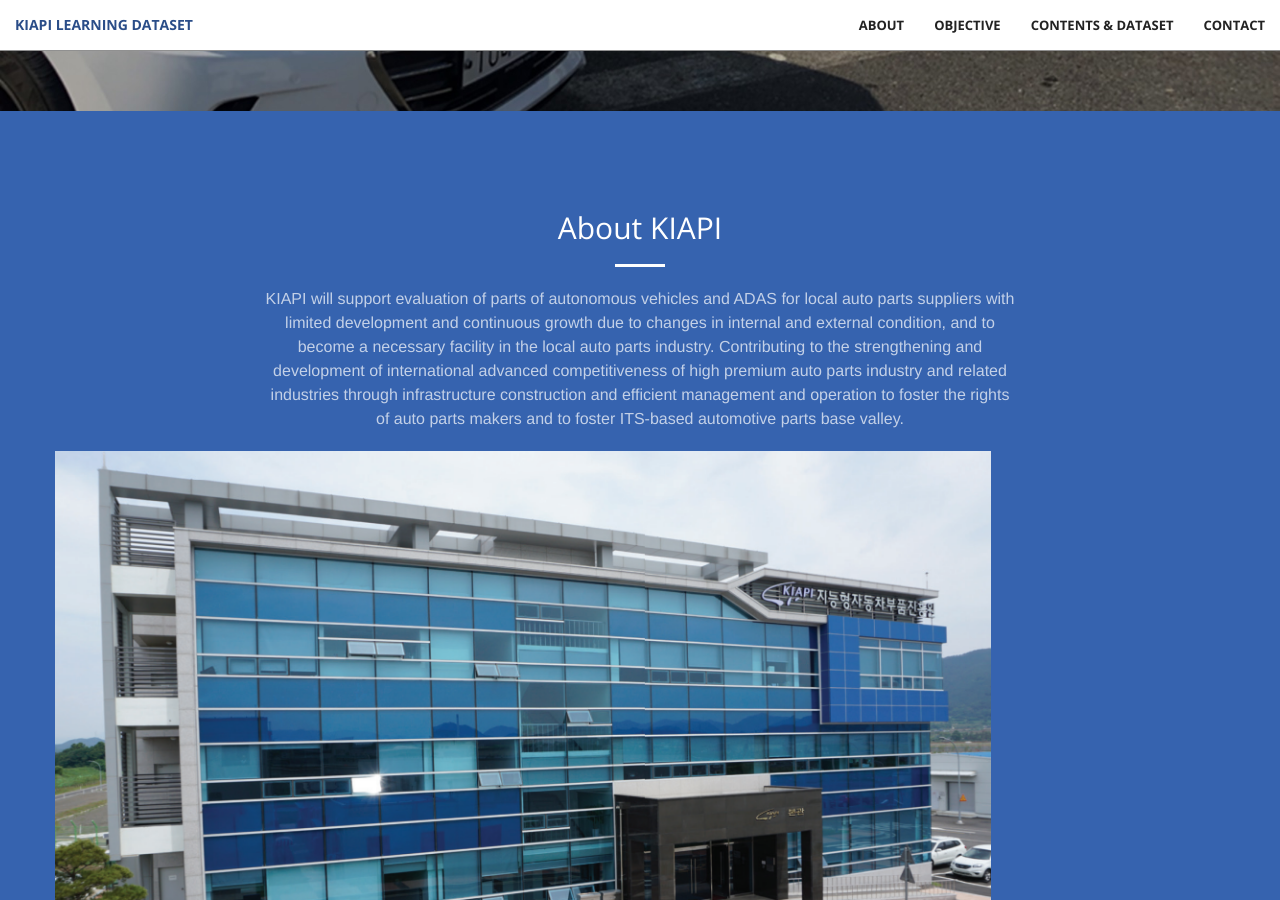
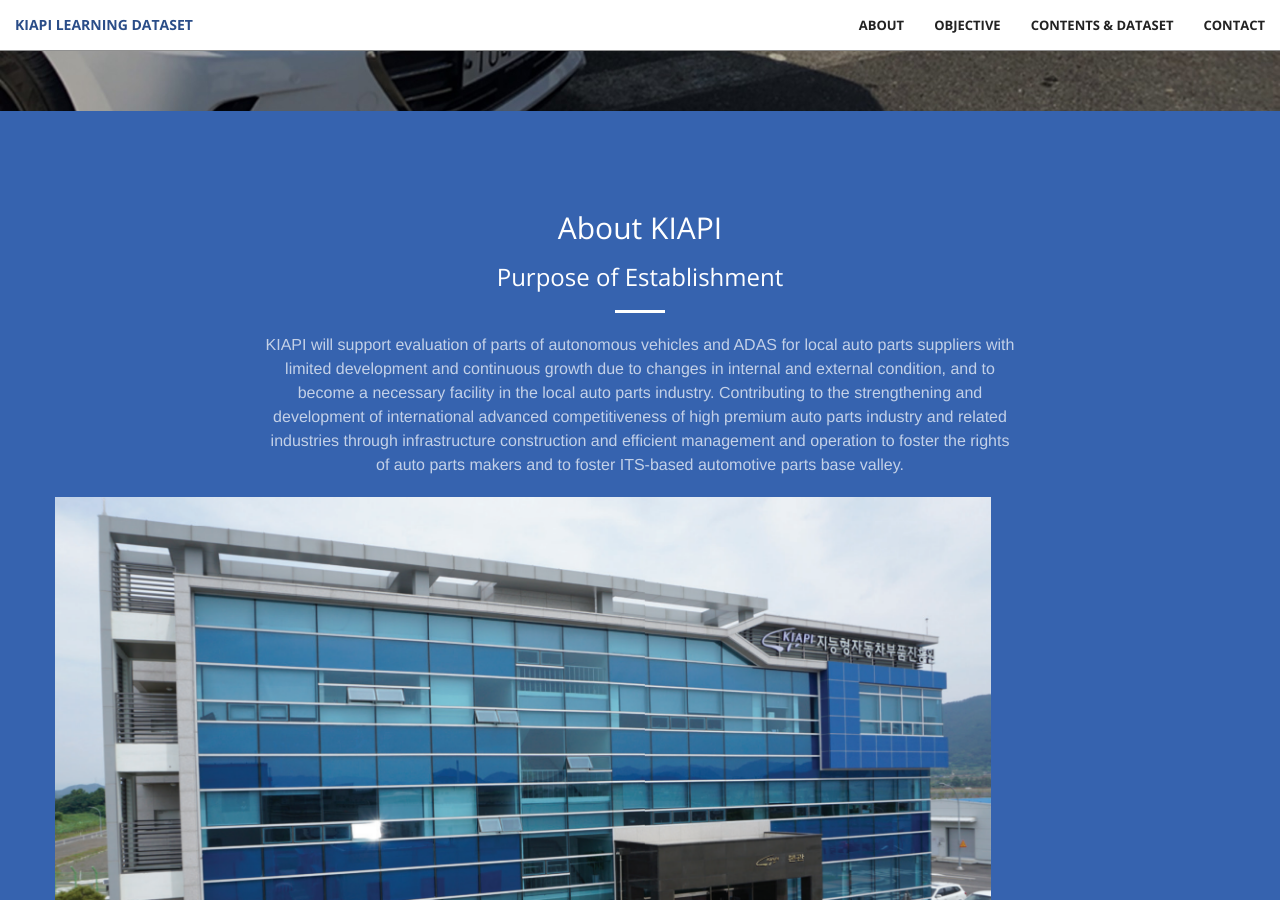
Before and after one commit to thkim1351/Kiapi-Open-Datasets.github.io, a Jekyll site: the page built from docs/index.html, in a window 1280 px wide and 900 px high, scrolled down 789 px. Built offline with Jekyll 4.4.1, drawn with Linux system fonts in a browser that asks for light colours.

Commit message:
Update call-to-action.html

```diff
--- a/docs/_includes/call-to-action.html
+++ b/docs/_includes/call-to-action.html
@@ -3,16 +3,18 @@
         <div class="row">
             <div class="col-lg-8 col-lg-offset-2 text-center">
                 <h2 class="section-heading">About KIAPI</h2>
+                <h3>Purpose of Establishment</h3>
                 <hr class="light">
                 <p class="text-faded">KIAPI will support evaluation of parts of autonomous vehicles and ADAS for local auto parts suppliers with limited development and continuous growth due to changes in internal and external condition, and to become a necessary facility in the local auto parts industry.
 Contributing to the strengthening and development of international advanced competitiveness of high premium auto parts industry and related industries through infrastructure construction and efficient management and operation to foster the rights of auto parts makers and to foster ITS-based automotive parts base valley.</p>
             </div>
-            <p> <img src="img/about_kiapi/kiapi_main_building.png" width="80%" height="80%" align="center"> </p>
+            <p> <img src="img/about_kiapi/kiapi_main_building.PNG" width="80%" height="80%" align="center"> </p>
         </div>
     </div>
     <div class="container">
         <div class="row">
             <div class="col-lg-8 col-lg-offset-2 text-center">
+                <h3>Location and Scale</h3>
                 <p class="text-faded">201, Gukgasandanseo-ro, Guji-myeon, Dalseong-gun, Daegu, 43011, Republic of Korea.
 Test track of 394,565m² and operation of related euipment.</p>
                 <p> <img src="img/about_kiapi/kiapi_location.png" width="80%" height="80%" align="center"> </p>
```
